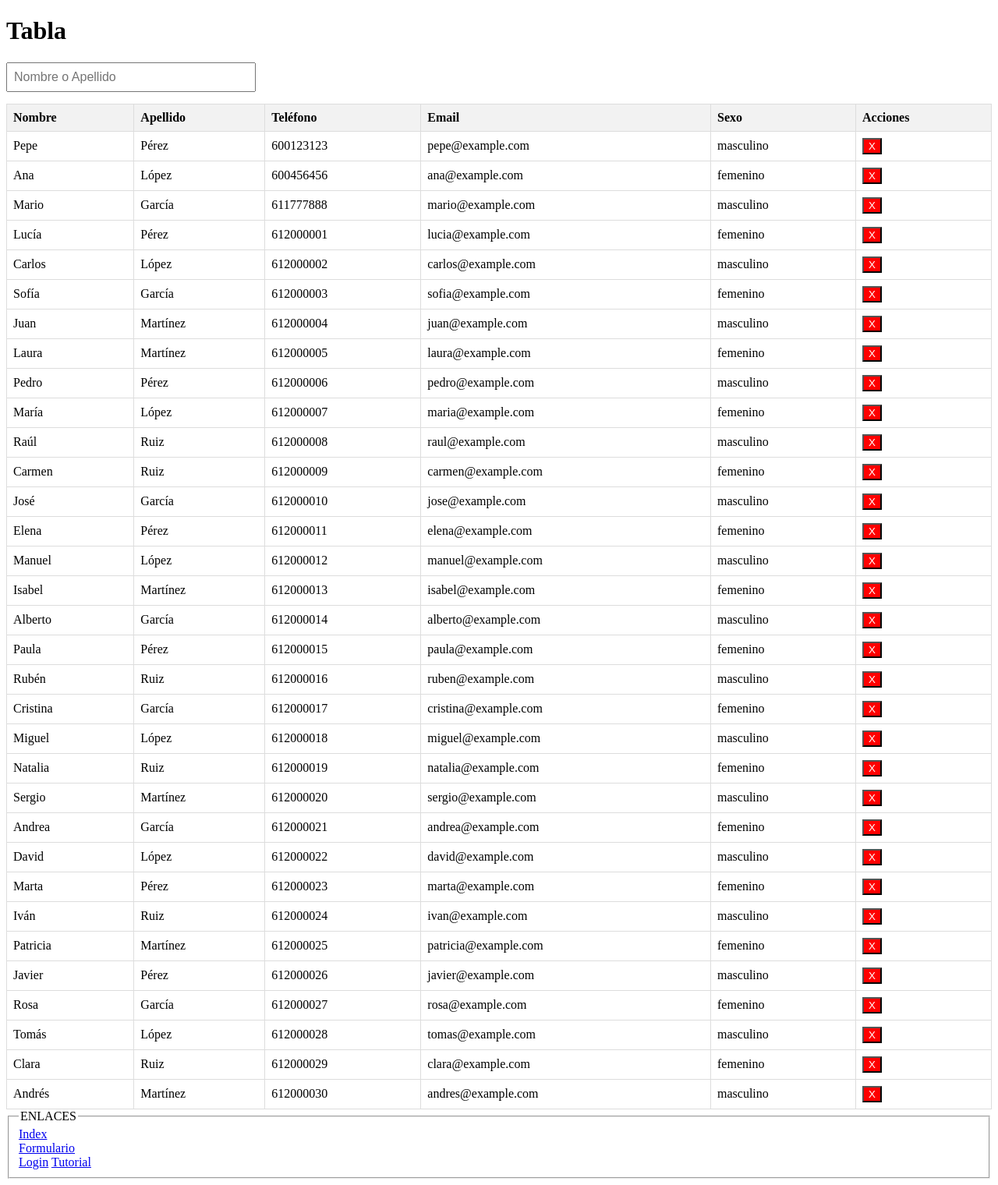
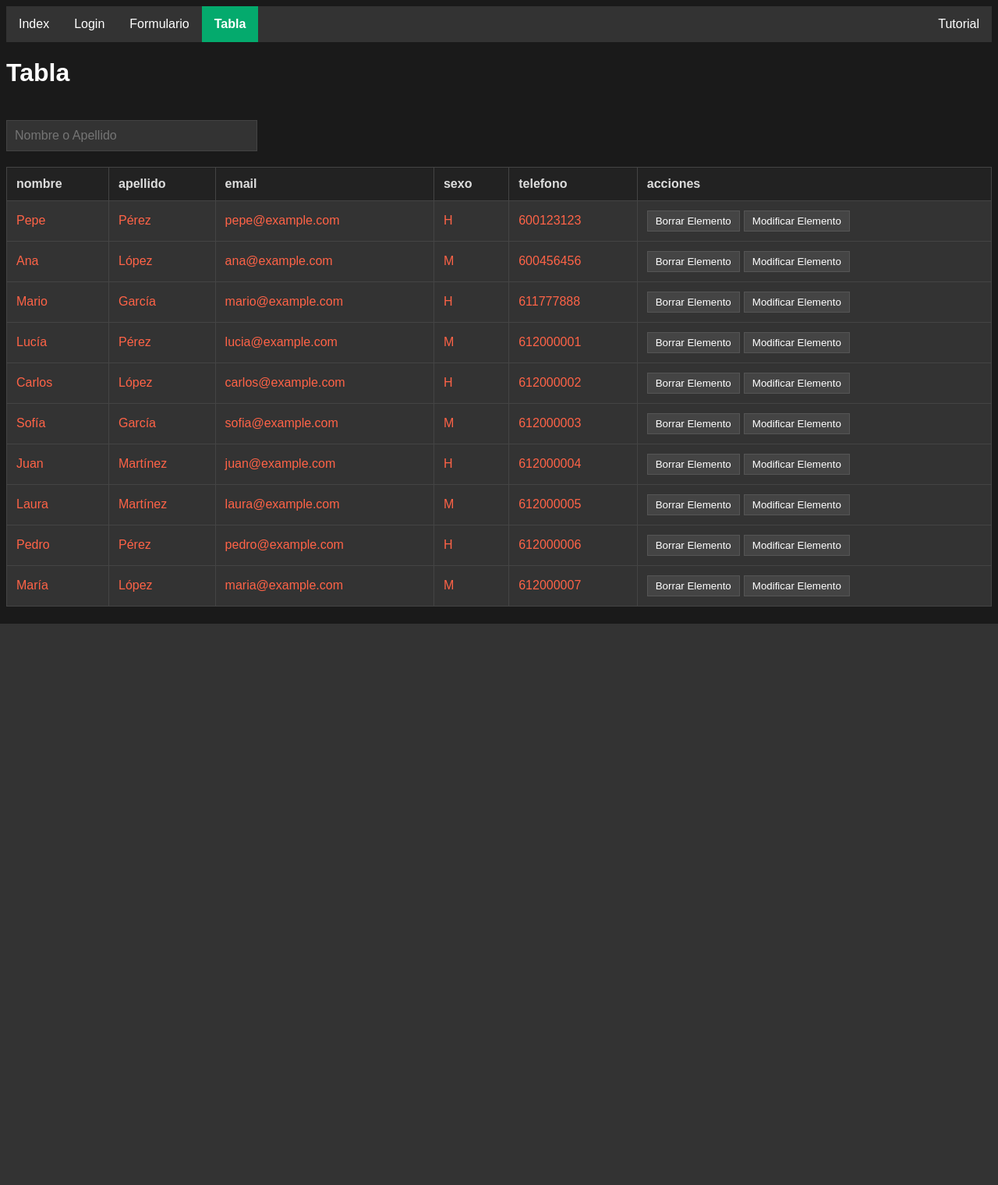
Before and after one commit to var-o18/DWEC, a PHP site: page /table.html in a window 1280 px wide. Shown: the whole page at 78% size. After the commit the page ends 800 px from the top, so only its background shows below. Run offline with PHP 8.4, Linux system fonts and the light colour scheme.

Commit message:
Realizado control de nav a traves de JavaScript y ñadadida funcionalidad edicion dentro de tabla

```diff
--- a/css/index.css
+++ b/css/index.css
@@ -1,21 +1,90 @@
+body {
+  background-color: #1a1a1a;
+  color: white;
+  font-family: Arial, sans-serif;
+}
+
 #tablaUsuarios {
   width: 100%;
   border-collapse: collapse;
+  background-color: #333;
+  color: #ff6347;
 }
-#tablaUsuarios th, #tablaUsuarios td {
-  border: 1px solid #ddd;
-  padding: 8px;
+
+#tablaUsuarios th,
+#tablaUsuarios td {
+  border: 1px solid #444;
+  padding: 12px;
   text-align: left;
 }
+
 #tablaUsuarios th {
-  background-color: #f2f2f2;
+  background-color: #222;
+  color: #ddd;
+  text-transform: lowercase;
 }
-#tablaUsuarios th {
-  background-color: #f2f2f2;
-}
+
 #filtro {
-  margin-bottom: 15px;
-  padding: 8px;
+  margin: 20px 0;
+  padding: 10px;
   width: 300px;
   font-size: 16px;
+  background-color: #333;
+  color: white;
+  border: 1px solid #444;
 }
+
+button {
+  background-color: #444;
+  color: white;
+  border: 1px solid #555;
+  padding: 5px 10px;
+  cursor: pointer;
+  margin-right: 5px;
+}
+
+button:hover {
+  background-color: #555;
+}
+
+/* Estilos del Navbar */
+.navbar {
+  width: 100%;
+  background-color: #333;
+  font-family: Arial, sans-serif;
+}
+
+.navbar ul {
+  list-style-type: none;
+  margin: 0;
+  padding: 0;
+  overflow: hidden;
+  background-color: #333;
+}
+
+.navbar li {
+  float: left;
+}
+
+.navbar li a {
+  display: block;
+  color: white;
+  text-align: center;
+  padding: 14px 16px;
+  text-decoration: none;
+  transition: background-color 0.3s;
+}
+
+.navbar li a:hover:not(.active) {
+  background-color: #111;
+}
+
+.navbar li.right {
+  float: right;
+}
+
+.navbar li a.active {
+  background-color: #04AA6D;
+  color: white;
+  font-weight: bold;
+}
--- a/js/index.js
+++ b/js/index.js
@@ -1,4 +1,4 @@
-const usuarios = [
+const initialUsers = [
   { id: 1, nombre: "Pepe", apellidos: "Pérez", telefono: "600123123", email: "pepe@example.com", sexo: "masculino" },
   { id: 2, nombre: "Ana", apellidos: "López", telefono: "600456456", email: "ana@example.com", sexo: "femenino" },
   { id: 3, nombre: "Mario", apellidos: "García", telefono: "611777888", email: "mario@example.com", sexo: "masculino" },
@@ -9,66 +9,159 @@ const usuarios = [
   { id: 8, nombre: "Laura", apellidos: "Martínez", telefono: "612000005", email: "laura@example.com", sexo: "femenino" },
   { id: 9, nombre: "Pedro", apellidos: "Pérez", telefono: "612000006", email: "pedro@example.com", sexo: "masculino" },
   { id: 10, nombre: "María", apellidos: "López", telefono: "612000007", email: "maria@example.com", sexo: "femenino" },
-  { id: 11, nombre: "Raúl", apellidos: "Ruiz", telefono: "612000008", email: "raul@example.com", sexo: "masculino" },
-  { id: 12, nombre: "Carmen", apellidos: "Ruiz", telefono: "612000009", email: "carmen@example.com", sexo: "femenino" },
-  { id: 13, nombre: "José", apellidos: "García", telefono: "612000010", email: "jose@example.com", sexo: "masculino" },
-  { id: 14, nombre: "Elena", apellidos: "Pérez", telefono: "612000011", email: "elena@example.com", sexo: "femenino" },
-  { id: 15, nombre: "Manuel", apellidos: "López", telefono: "612000012", email: "manuel@example.com", sexo: "masculino" },
-  { id: 16, nombre: "Isabel", apellidos: "Martínez", telefono: "612000013", email: "isabel@example.com", sexo: "femenino" },
-  { id: 17, nombre: "Alberto", apellidos: "García", telefono: "612000014", email: "alberto@example.com", sexo: "masculino" },
-  { id: 18, nombre: "Paula", apellidos: "Pérez", telefono: "612000015", email: "paula@example.com", sexo: "femenino" },
-  { id: 19, nombre: "Rubén", apellidos: "Ruiz", telefono: "612000016", email: "ruben@example.com", sexo: "masculino" },
-  { id: 20, nombre: "Cristina", apellidos: "García", telefono: "612000017", email: "cristina@example.com", sexo: "femenino" },
-  { id: 21, nombre: "Miguel", apellidos: "López", telefono: "612000018", email: "miguel@example.com", sexo: "masculino" },
-  { id: 22, nombre: "Natalia", apellidos: "Ruiz", telefono: "612000019", email: "natalia@example.com", sexo: "femenino" },
-  { id: 23, nombre: "Sergio", apellidos: "Martínez", telefono: "612000020", email: "sergio@example.com", sexo: "masculino" },
-  { id: 24, nombre: "Andrea", apellidos: "García", telefono: "612000021", email: "andrea@example.com", sexo: "femenino" },
-  { id: 25, nombre: "David", apellidos: "López", telefono: "612000022", email: "david@example.com", sexo: "masculino" },
-  { id: 26, nombre: "Marta", apellidos: "Pérez", telefono: "612000023", email: "marta@example.com", sexo: "femenino" },
-  { id: 27, nombre: "Iván", apellidos: "Ruiz", telefono: "612000024", email: "ivan@example.com", sexo: "masculino" },
-  { id: 28, nombre: "Patricia", apellidos: "Martínez", telefono: "612000025", email: "patricia@example.com", sexo: "femenino" },
-  { id: 29, nombre: "Javier", apellidos: "Pérez", telefono: "612000026", email: "javier@example.com", sexo: "masculino" },
-  { id: 30, nombre: "Rosa", apellidos: "García", telefono: "612000027", email: "rosa@example.com", sexo: "femenino" },
-  { id: 31, nombre: "Tomás", apellidos: "López", telefono: "612000028", email: "tomas@example.com", sexo: "masculino" },
-  { id: 32, nombre: "Clara", apellidos: "Ruiz", telefono: "612000029", email: "clara@example.com", sexo: "femenino" },
-  { id: 33, nombre: "Andrés", apellidos: "Martínez", telefono: "612000030", email: "andres@example.com", sexo: "masculino" },
 ];
+
+let usuarios = JSON.parse(localStorage.getItem('usuarios')) || initialUsers;
 
 const cuerpoTabla = document.querySelector('#tablaUsuarios tbody');
 const inputFiltro = document.querySelector('#filtro');
 
-function crearCelda(texto) {
+function saveToLocalStorage() {
+  localStorage.setItem('usuarios', JSON.stringify(usuarios));
+}
+
+function crearCelda(texto, editable = false, tipo = 'text') {
   const td = document.createElement('td');
+  if (editable) {
+    const input = document.createElement('input');
+    input.type = tipo;
+    input.value = texto;
+    input.className = 'edit-input';
+    td.appendChild(input);
+  } else {
     td.textContent = texto;
+  }
   return td;
 }
 
-function crearFila(usuario) {
+function crearCeldaSelect(valor, editable = false) {
+  const td = document.createElement('td');
+  if (editable) {
+    const select = document.createElement('select');
+    select.className = 'edit-input';
+    const opciones = [
+      { value: 'masculino', text: 'H' },
+      { value: 'femenino', text: 'M' },
+      { value: 'otro', text: 'O' }
+    ];
+    opciones.forEach(op => {
+      const option = document.createElement('option');
+      option.value = op.value;
+      option.textContent = op.text;
+      if (op.value === valor) option.selected = true;
+      select.appendChild(option);
+    });
+    td.appendChild(select);
+  } else {
+    td.textContent = valor === 'masculino' ? 'H' : (valor === 'femenino' ? 'M' : 'O');
+  }
+  return td;
+}
+
+function crearFila(usuario, modoEdicion = false) {
   const tr = document.createElement('tr');
+  tr.dataset.userId = usuario.id;
 
+  if (modoEdicion) {
+    tr.appendChild(crearCelda(usuario.nombre, true));
+    tr.appendChild(crearCelda(usuario.apellidos, true));
+    tr.appendChild(crearCelda(usuario.email, true, 'email'));
+    tr.appendChild(crearCeldaSelect(usuario.sexo, true));
+    tr.appendChild(crearCelda(usuario.telefono, true, 'tel'));
+
+    const celdaAccion = document.createElement('td');
+
+    const botonGuardar = document.createElement('button');
+    botonGuardar.textContent = 'Guardar';
+    botonGuardar.style.backgroundColor = '#4CAF50';
+    botonGuardar.style.color = 'white';
+    botonGuardar.onclick = () => guardarEdicionInline(usuario.id, tr);
+    celdaAccion.appendChild(botonGuardar);
+
+    const botonCancelar = document.createElement('button');
+    botonCancelar.textContent = 'Cancelar';
+    botonCancelar.style.backgroundColor = '#f44336';
+    botonCancelar.style.color = 'white';
+    botonCancelar.onclick = () => cancelarEdicionInline();
+    celdaAccion.appendChild(botonCancelar);
+
+    tr.appendChild(celdaAccion);
+  } else {
     tr.appendChild(crearCelda(usuario.nombre));
     tr.appendChild(crearCelda(usuario.apellidos));
+    tr.appendChild(crearCelda(usuario.email));
+    tr.appendChild(crearCeldaSelect(usuario.sexo));
     tr.appendChild(crearCelda(usuario.telefono));
-  tr.appendChild(crearCelda(usuario.email));
-  tr.appendChild(crearCelda(usuario.sexo));
 
     const celdaAccion = document.createElement('td');
+
     const botonEliminar = document.createElement('button');
+    botonEliminar.textContent = 'Borrar Elemento';
+    botonEliminar.onclick = () => eliminarUsuarioPorId(usuario.id);
+    celdaAccion.appendChild(botonEliminar);
 
-  botonEliminar.textContent = 'X';
-  botonEliminar.style.backgroundColor = 'red';
-  botonEliminar.style.color = 'white';
-  botonEliminar.onclick = () => eliminarUsuarioPorId(usuario.id);
+    const botonModificar = document.createElement('button');
+    botonModificar.textContent = 'Modificar Elemento';
+    botonModificar.onclick = () => editarUsuarioInline(usuario.id);
+    celdaAccion.appendChild(botonModificar);
 
-  celdaAccion.appendChild(botonEliminar);
     tr.appendChild(celdaAccion);
+  }
 
   return tr;
 }
 
+function editarUsuarioInline(usuarioId) {
+  const usuario = usuarios.find(u => u.id === usuarioId);
+  if (!usuario) return;
 
+  const tr = document.querySelector(`tr[data-user-id="${usuarioId}"]`);
+  if (!tr) return;
+
+  const nuevaFila = crearFila(usuario, true);
+  tr.parentNode.replaceChild(nuevaFila, tr);
+}
+
+function guardarEdicionInline(usuarioId, tr) {
+  const inputs = tr.querySelectorAll('.edit-input');
+  if (inputs.length < 5) return;
+
+  const usuarioActualizado = {
+    nombre: inputs[0].value.trim(),
+    apellidos: inputs[1].value.trim(),
+    email: inputs[2].value.trim(),
+    sexo: inputs[3].value,
+    telefono: inputs[4].value.trim()
+  };
+
+  const index = usuarios.findIndex(u => u.id === usuarioId);
+  if (index !== -1) {
+    usuarios[index] = { ...usuarios[index], ...usuarioActualizado };
+    saveToLocalStorage();
+
+    const nuevaFila = crearFila(usuarios[index], false);
+    tr.parentNode.replaceChild(nuevaFila, tr);
+
+    const filtro = inputFiltro.value;
+    if (filtro.length >= 3) {
+      filtrarUsuarios();
+    }
+  }
+}
+
+function cancelarEdicionInline() {
+  llenarTabla(inputFiltro.value.length >= 3 ?
+    usuarios.filter(u => {
+      const filtro = quitarAcentos(inputFiltro.value.toLowerCase());
+      const nombre = quitarAcentos(u.nombre.toLowerCase());
+      const apellidos = quitarAcentos(u.apellidos.toLowerCase());
+      return nombre.includes(filtro) || apellidos.includes(filtro);
+    }) : usuarios
+  );
+}
 
 function llenarTabla(lista) {
+  if (!cuerpoTabla) return;
   cuerpoTabla.innerHTML = '';
   for (const usuario of lista) {
     const fila = crearFila(usuario);
@@ -76,14 +169,9 @@ function llenarTabla(lista) {
   }
 }
 
-
-
 function quitarAcentos(texto) {
   return texto.normalize("NFD").replace(/[\u0300-\u036f]/g, "");
 }
-
-
-
 
 function filtrarUsuarios() {
   const filtro = quitarAcentos(inputFiltro.value.toLowerCase());
@@ -94,27 +182,33 @@ function filtrarUsuarios() {
   const usuariosFiltrados = usuarios.filter(u => {
     const nombre = quitarAcentos(u.nombre.toLowerCase());
     const apellidos = quitarAcentos(u.apellidos.toLowerCase());
-    const coincideTexto = nombre.includes(filtro) || apellidos.includes(filtro);
-    return coincideTexto;
+    return nombre.includes(filtro) || apellidos.includes(filtro);
   });
 
   llenarTabla(usuariosFiltrados);
 }
 
-
-
 function eliminarUsuarioPorId(id) {
   const index = usuarios.findIndex(u => u.id === id);
   if (index !== -1) {
     usuarios.splice(index, 1);
+    saveToLocalStorage();
+
+    const filtro = inputFiltro.value;
+    if (filtro.length >= 3) {
+      filtrarUsuarios();
+    } else {
       llenarTabla(usuarios);
     }
   }
-
-
-
+}
 
 window.onload = () => {
+  if (localStorage.getItem('usuarios') === null) {
+    saveToLocalStorage();
+  }
   llenarTabla(usuarios);
+  if (inputFiltro) {
     inputFiltro.addEventListener('input', filtrarUsuarios);
+  }
 };
--- /dev/null
+++ b/nav.html
@@ -0,0 +1,9 @@
+<nav class="navbar">
+    <ul>
+        <li><a href="index.html">Index</a></li>
+        <li><a href="login.html">Login</a></li>
+        <li><a href="form.html">Formulario</a></li>
+        <li><a href="table.html">Tabla</a></li>
+        <li class="right"><a href="tutorial.html">Tutorial</a></li>
+    </ul>
+</nav>
--- a/table.html
+++ b/table.html
@@ -17,25 +17,20 @@
     <table id="tablaUsuarios" border="1">
         <thead>
             <tr>
-                <th>Nombre</th>
-                <th>Apellido</th>
-                <th>Teléfono</th>
-                <th>Email</th>
-                <th>Sexo</th>
-                <th>Acciones</th>
+                <th>nombre</th>
+                <th>apellido</th>
+                <th>email</th>
+                <th>sexo</th>
+                <th>telefono</th>
+                <th>acciones</th>
             </tr>
         </thead>
         <tbody>
         </tbody>
         </tr>
     </table>
-    <fieldset>
-        <legend>ENLACES</legend>
-        <a href="index.html">Index</a><br>
-        <a href="form.html">Formulario</a><br>
-        <a href="login.html">Login</a>
-        <a href="tutorial.html">Tutorial</a>
-    </fieldset>
+
+    <script src="nav.js"></script>
 </body>
 
 </html>
```
Also changed, not shown: form.html (+10 -11 lines), index.html (+5 -9 lines), js/form.js (added, +68 -0 lines), login.html (+2 -7 lines), nav.js (added, +61 -0 lines), tutorial.html (deleted, +0 -18 lines). Lines whose indentation alone changed are shown as unchanged.
